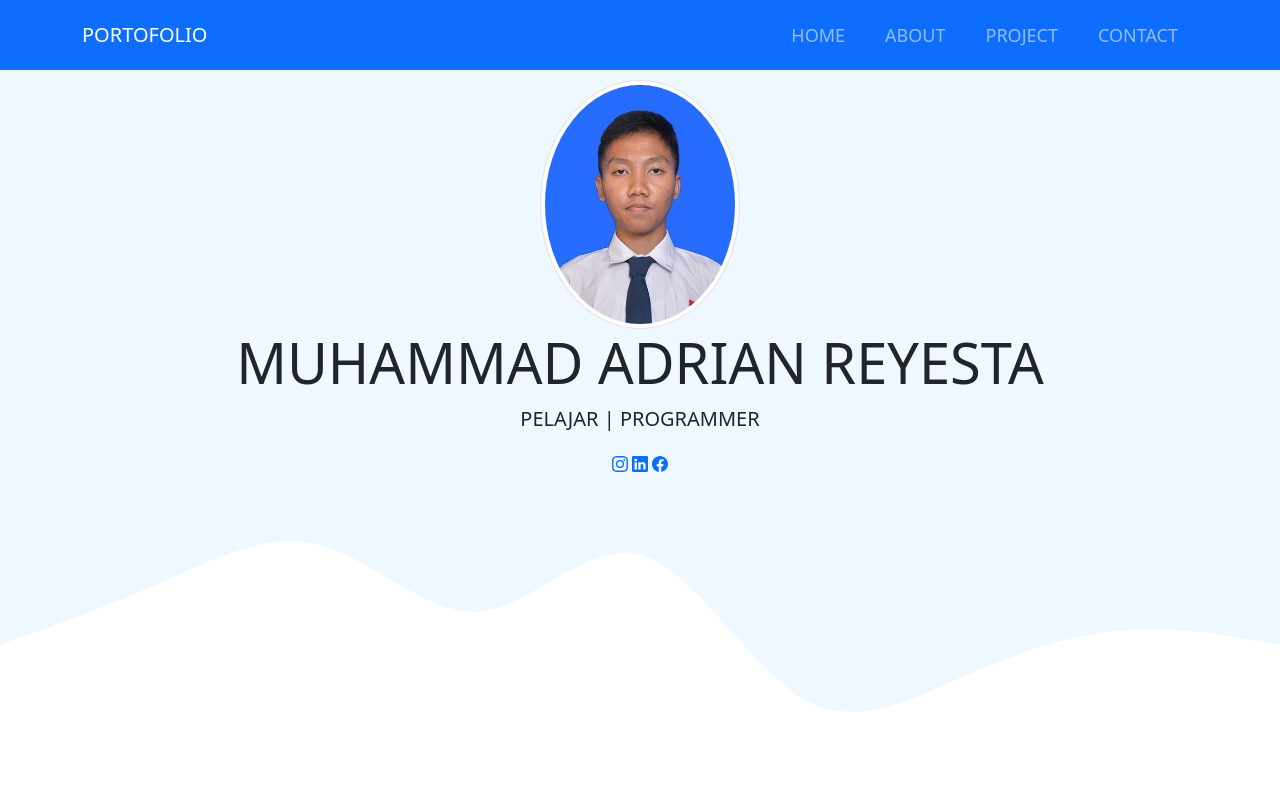
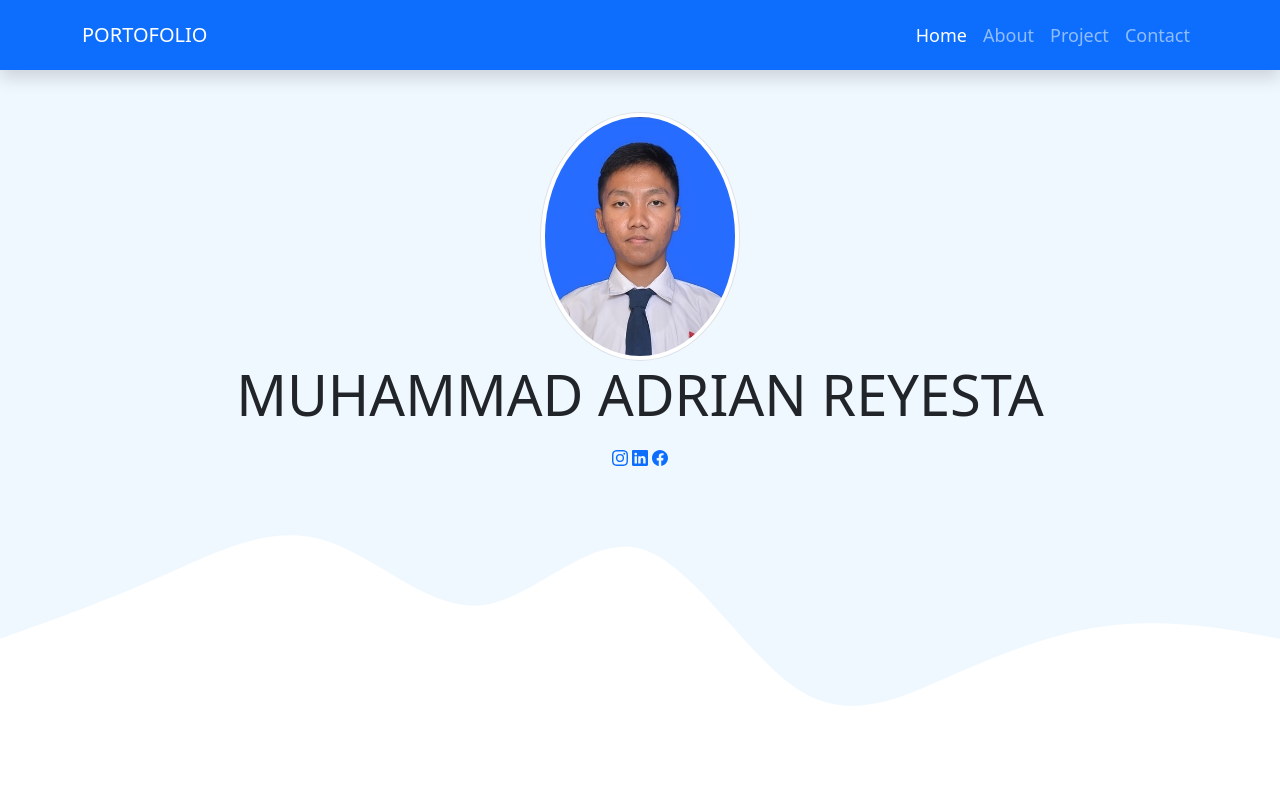
Before and after one commit to reyestaaa/Portofolio, a plain HTML site: page index.html in a window 1280 px wide. Shown: the top 800 px of the page. Drawn offline with nearby package versions, Linux system fonts and the light colour scheme.

Commit message:
Update index.html
Responsive nya

```diff
--- a/index.html
+++ b/index.html
@@ -7,40 +7,44 @@
 
     <!-- Bootstrap CSS -->
     <link href="https://cdn.jsdelivr.net/npm/bootstrap@5.0.2/dist/css/bootstrap.min.css" rel="stylesheet" integrity="sha384-EVSTQN3/azprG1Anm3QDgpJLIm9Nao0Yz1ztcQTwFspd3yD65VohhpuuCOmLASjC" crossorigin="anonymous">
+    <link rel="stylesheet" href="src/style.css">
 
-    <!--CSS-->
-    <link rel="stylesheet" href="style.css">
-
-    <!-- Google fonts-->
-
-    <title>PORTOFOLIO</title>
+    <title>Hello, world!</title>
   </head>
   <body id="home">
+
     <!--NAVBAR-->
-    <nav class="navbar navbar-expand-lg bg-primary text-uppercase fixed-top navbar-dark" id="mainNav" >
+    <nav class="navbar navbar-expand-lg navbar-dark bg-primary shadow fixed-top">
       <div class="container">
-            <a class="navbar-brand" href="#home">Portofolio</a>
-            <button class="navbar-toggler text-uppercase font-weight-bold bg-primary text-white rounded" type="button" data-bs-toggle="collapse" data-bs-target="#navbarResponsive" aria-controls="navbarResponsive" aria-expanded="false" aria-label="Toggle navigation">
-                Menu
-                <i class="fas fa-bars"></i>
+        <a class="navbar-brand" href="#">PORTOFOLIO</a>
+        <button class="navbar-toggler" type="button" data-bs-toggle="collapse" data-bs-target="#navbarNav" aria-controls="navbarNav" aria-expanded="false" aria-label="Toggle navigation">
+          <span class="navbar-toggler-icon"></span>
         </button>
-            <div class="collapse navbar-collapse" id="navbarResponsive">
+        <div class="collapse navbar-collapse" id="navbarNav">
           <ul class="navbar-nav ms-auto">
-                    <li class="nav-item mx-0 mx-lg-1"><a class="nav-link py-3 px-0 px-lg-3 rounded" href="#home">Home</a></li>
-                    <li class="nav-item mx-0 mx-lg-1"><a class="nav-link py-3 px-0 px-lg-3 rounded" href="#about">About</a></li>
-                    <li class="nav-item mx-0 mx-lg-1"><a class="nav-link py-3 px-0 px-lg-3 rounded" href="#project">Project</a></li>
-                    <li class="nav-item mx-0 mx-lg-1"><a class="nav-link py-3 px-0 px-lg-3 rounded" href="#contact">Contact</a></li>
+            <li class="nav-item">
+              <a class="nav-link active" aria-current="page" href="#home">Home</a>
+            </li>
+            <li class="nav-item">
+              <a class="nav-link" href="#about">About</a>
+            </li>
+            <li class="nav-item">
+              <a class="nav-link" href="#project">Project</a>
+            </li>
+            <li class="nav-item">
+              <a class="nav-link" href="#contact">Contact</a>
+            </li>
           </ul>
         </div>
       </div>
     </nav>
-    <!--NAVBAR END-->
+    <!--END NAVBAR-->
 
     <!--JUMBOTRON-->
-      <section class="jumbotron text-center" style="padding-top: 5rem; background-color: aliceblue;">
+    <section class="jumbotron text-center">
       <img src="img/adrianR.jpg" alt="adrian" width="200px" class="rounded-circle img-thumbnail" data-aos="zoom-in" data-aos-delay="500" data-aos-duration="1000">
       <h1 class="display-4" data-aos="fade-right" data-aos-delay="500" data-aos-duration="2000">MUHAMMAD ADRIAN REYESTA</h1>
-        <p class="lead">PELAJAR | PROGRAMMER</p>
+      <p class="lead"></p>
       <div class="row">
         <div class="col">
           <a href="https://www.instagram.com/adrianreyesta"><svg xmlns="http://www.w3.org/2000/svg" width="16" height="16" fill="currentColor" class="bi bi-instagram" viewBox="0 0 16 16">
@@ -56,7 +60,7 @@
       </div>
       <svg xmlns="http://www.w3.org/2000/svg" viewBox="0 0 1440 320"><path fill="#ffffff" fill-opacity="1" d="M0,192L30,181.3C60,171,120,149,180,122.7C240,96,300,64,360,80C420,96,480,160,540,154.7C600,149,660,75,720,90.7C780,107,840,213,900,250.7C960,288,1020,256,1080,229.3C1140,203,1200,181,1260,176C1320,171,1380,181,1410,186.7L1440,192L1440,320L1410,320C1380,320,1320,320,1260,320C1200,320,1140,320,1080,320C1020,320,960,320,900,320C840,320,780,320,720,320C660,320,600,320,540,320C480,320,420,320,360,320C300,320,240,320,180,320C120,320,60,320,30,320L0,320Z"></path></svg>
     </section>
-      <!--JUMBOTRON END-->
+    <!--END JUMBOTRON-->
 
     <!--ABOUT-->
     <section id="about">
@@ -79,6 +83,7 @@
         <br>
         <div class="row text-center mb-5">
           <div class="col">
+            <!--MY SKILL-->
             <h4>MY SKILL</h4>
           </div>
         </div>
@@ -115,7 +120,7 @@
       </div>
       <svg xmlns="http://www.w3.org/2000/svg" viewBox="0 0 1440 320"><path fill="#f0f8ff" fill-opacity="1" d="M0,32L30,42.7C60,53,120,75,180,101.3C240,128,300,160,360,165.3C420,171,480,149,540,128C600,107,660,85,720,85.3C780,85,840,107,900,138.7C960,171,1020,213,1080,197.3C1140,181,1200,107,1260,106.7C1320,107,1380,181,1410,218.7L1440,256L1440,320L1410,320C1380,320,1320,320,1260,320C1200,320,1140,320,1080,320C1020,320,960,320,900,320C840,320,780,320,720,320C660,320,600,320,540,320C480,320,420,320,360,320C300,320,240,320,180,320C120,320,60,320,30,320L0,320Z"></path></svg>
     </section>
-      <!--ABOUT END-->
+    <!--END ABOUT-->
 
     <!--PROJECT-->
     <section id="project" style="background-color: aliceblue;">
@@ -154,7 +159,7 @@
       </div>
       <svg xmlns="http://www.w3.org/2000/svg" viewBox="0 0 1440 320"><path fill="#ffffff" fill-opacity="1" d="M0,160L30,149.3C60,139,120,117,180,133.3C240,149,300,203,360,197.3C420,192,480,128,540,90.7C600,53,660,43,720,64C780,85,840,139,900,160C960,181,1020,171,1080,144C1140,117,1200,75,1260,80C1320,85,1380,139,1410,165.3L1440,192L1440,320L1410,320C1380,320,1320,320,1260,320C1200,320,1140,320,1080,320C1020,320,960,320,900,320C840,320,780,320,720,320C660,320,600,320,540,320C480,320,420,320,360,320C300,320,240,320,180,320C120,320,60,320,30,320L0,320Z"></path></svg>
     </section>
-      <!--PROJECT END-->
+    <!--END PROJECT-->
 
     <!--CONTACT-->
     <section id="contact" data-aos="fade-up"  data-aos-duration="1000" data-aos-delay="300">
@@ -196,19 +201,16 @@
       </div>
       <svg xmlns="http://www.w3.org/2000/svg" viewBox="0 0 1440 320"><path fill="#0d6efd" fill-opacity="1" d="M0,96L30,96C60,96,120,96,180,122.7C240,149,300,203,360,208C420,213,480,171,540,176C600,181,660,235,720,240C780,245,840,203,900,160C960,117,1020,75,1080,74.7C1140,75,1200,117,1260,133.3C1320,149,1380,139,1410,133.3L1440,128L1440,320L1410,320C1380,320,1320,320,1260,320C1200,320,1140,320,1080,320C1020,320,960,320,900,320C840,320,780,320,720,320C660,320,600,320,540,320C480,320,420,320,360,320C300,320,240,320,180,320C120,320,60,320,30,320L0,320Z"></path></svg>
     </section>
-      <!--END CONTACT-->
+    <!--CONTACT ME-->
 
-      <!--FOOTER-->
     <footer class="bg-primary text-white text-center fw-bolder p-3">
       <p>Created with feeling by MUHAMMAD ADRIAN REYESTA</p>
     </footer>
-      <!--END-->
 
+    <!-- Optional JavaScript; choos>e one of the two! -->
 
-
-    <!-- Option 2: Separate Popper and Bootstrap JS -->
-    <script src="https://cdn.jsdelivr.net/npm/@popperjs/core@2.9.2/dist/umd/popper.min.js" integrity="sha384-IQsoLXl5PILFhosVNubq5LC7Qb9DXgDA9i+tQ8Zj3iwWAwPtgFTxbJ8NT4GN1R8p" crossorigin="anonymous"></script>
-    <script src="https://cdn.jsdelivr.net/npm/bootstrap@5.0.2/dist/js/bootstrap.min.js" integrity="sha384-cVKIPhGWiC2Al4u+LWgxfKTRIcfu0JTxR+EQDz/bgldoEyl4H0zUF0QKbrJ0EcQF" crossorigin="anonymous"></script>
+    <!-- Option 1: Bootstrap Bundle with Popper -->
+    <script src="https://cdn.jsdelivr.net/npm/bootstrap@5.0.2/dist/js/bootstrap.bundle.min.js" integrity="sha384-MrcW6ZMFYlzcLA8Nl+NtUVF0sA7MsXsP1UyJoMp4YLEuNSfAP+JcXn/tWtIaxVXM" crossorigin="anonymous"></script>
     <script src="src/main.js"></script>
   </body>
 </html>
```
Lines whose indentation alone changed are shown as unchanged.
